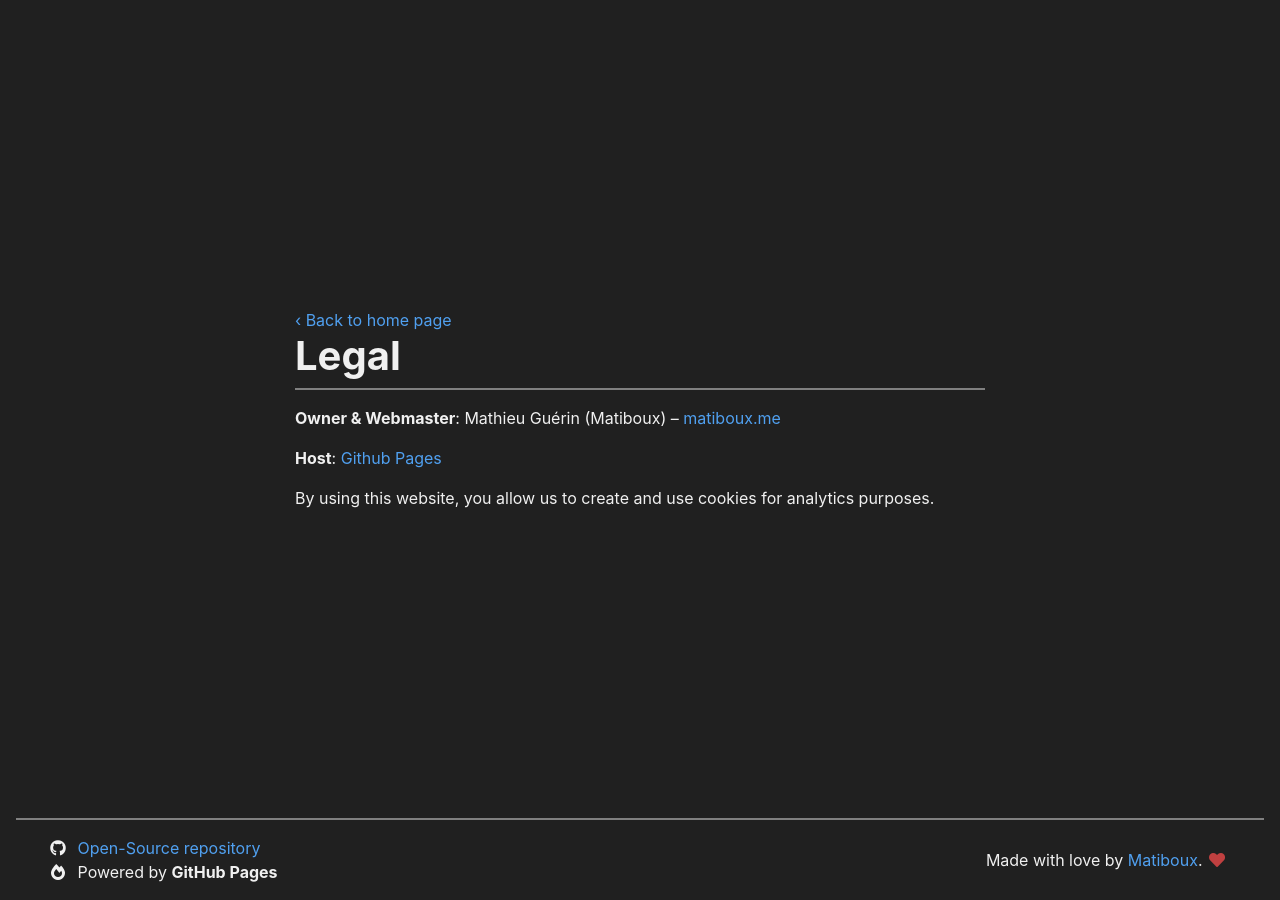
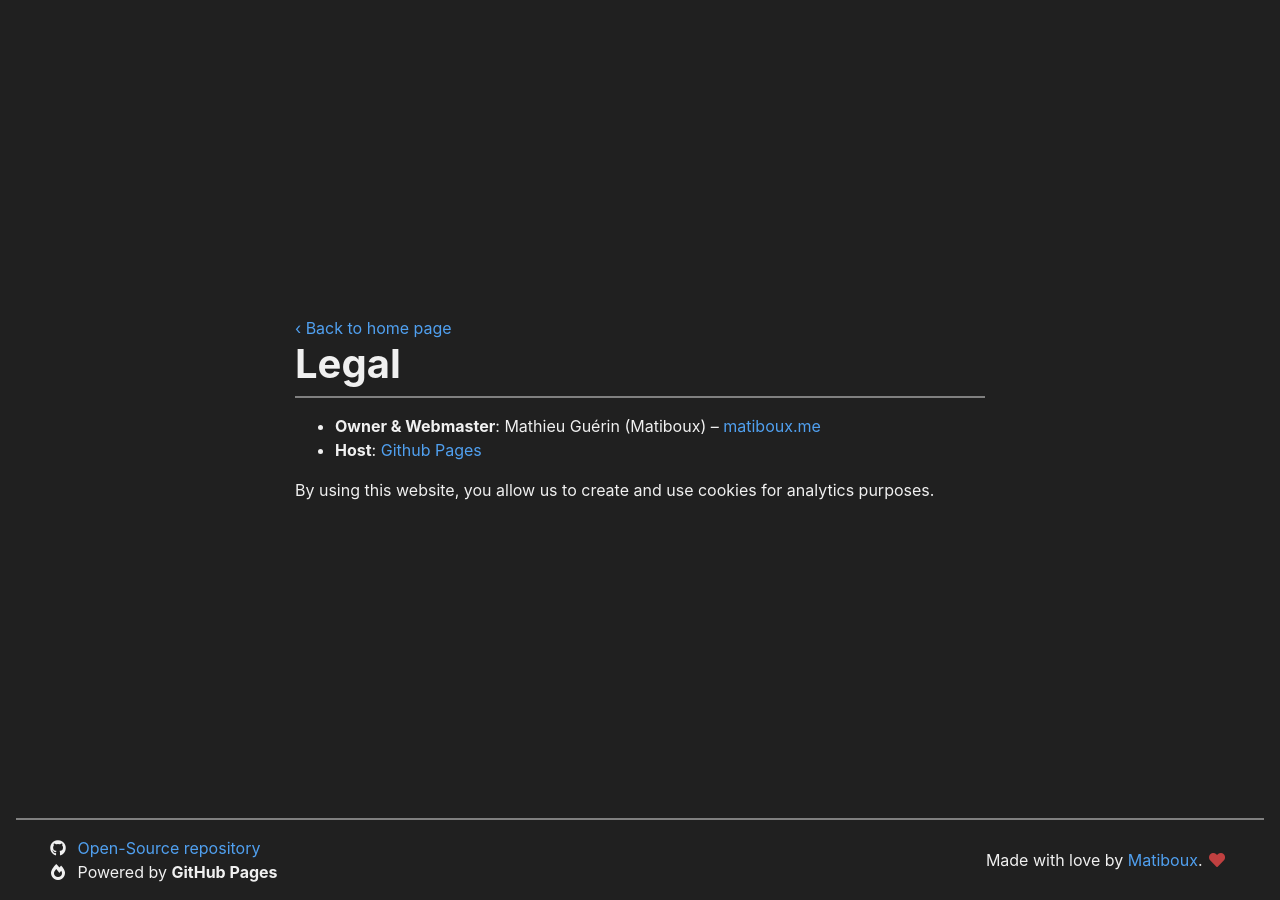
Before and after one commit to matiboux/matiboux.me, a Jekyll site: the page built from legal.html, in a window 1280 px wide. Built offline with Jekyll 4.4.1, drawn with Linux system fonts in a browser that asks for light colours; nearby versions of some CDN libraries.

Commit message:
Added link to legal page in index.html + Updated legal.html

```diff
--- a/index.html
+++ b/index.html
@@ -29,6 +29,8 @@ home: true
 				<i class="fas fa-stream fa-fw"></i> Work timeline</a>
 			<a href="{{ '/about' | relative_url }}" class="list-group-item list-group-item-action">
 				<i class="fas fa-user fa-fw"></i> About me</a>
+			<a href="{{ '/legal' | relative_url }}" class="list-group-item list-group-item-action">
+				<i class="fas fa-balance-scale fa-fw"></i> Legal</a>
 		</div>
 	</div>
 </div>
--- a/legal.html
+++ b/legal.html
@@ -4,7 +4,9 @@ title: Legal
 container_class: mw-md
 ---
 
-<p><b>Owner & Webmaster</b>: Mathieu Guérin (Matiboux) – <a href="https://matiboux.me/">matiboux.me</a></p>
-<p><b>Host</b>: <a href="https://pages.github.com/">Github Pages</a></p>
+<ul>
+	<li><b>Owner & Webmaster</b>: Mathieu Guérin (Matiboux) – <a href="https://matiboux.me/">matiboux.me</a></li>
+	<li><b>Host</b>: <a href="https://pages.github.com/">Github Pages</a></li>
+</ul>
 
 <p>By using this website, you allow us to create and use cookies for analytics purposes.</p>
```
